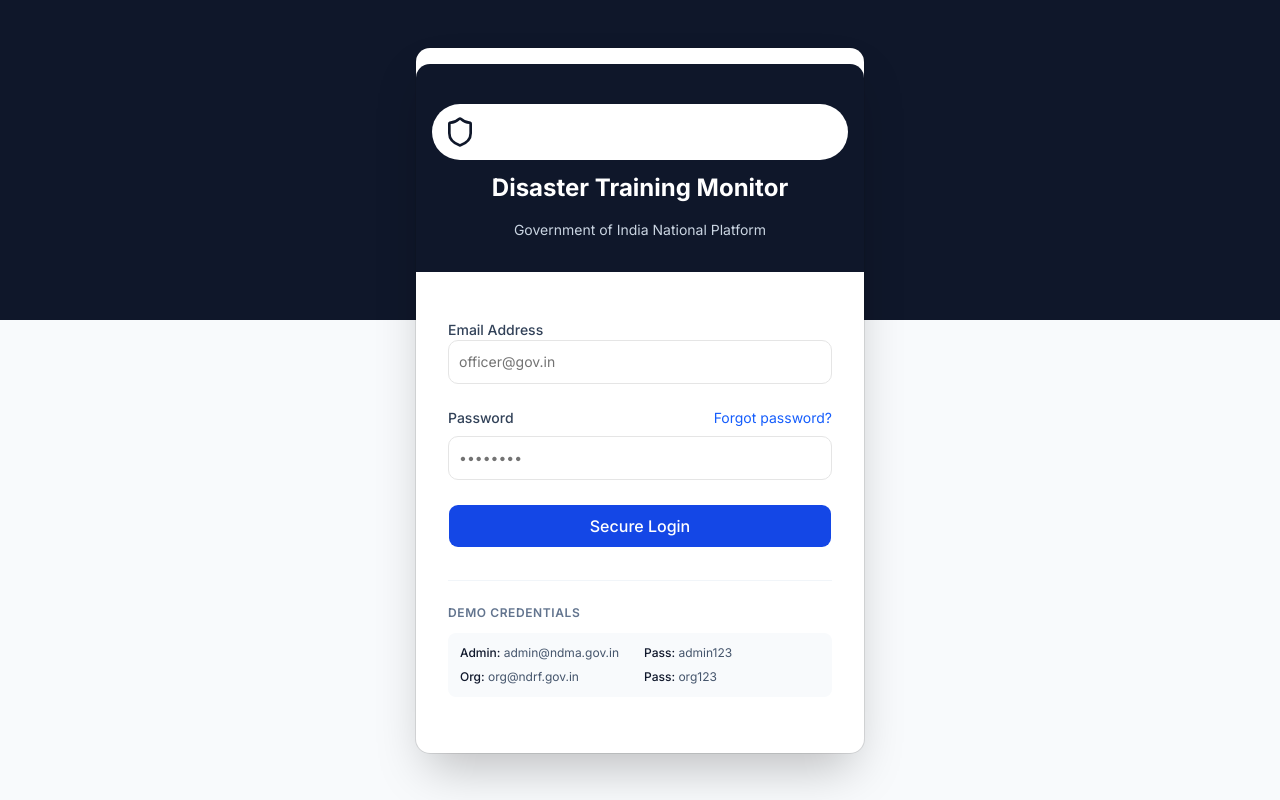
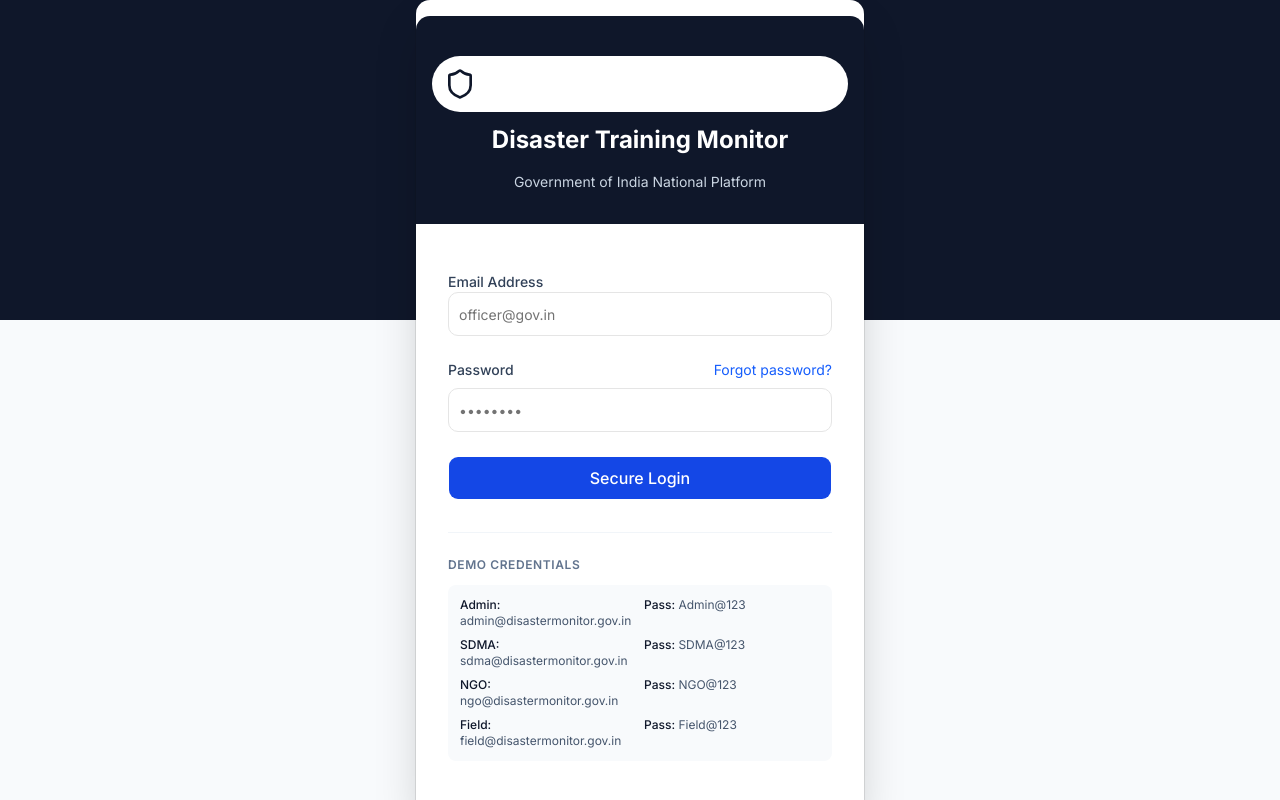
Before and after one commit to kumudgoyal/DisasterTraining, a Next.js app in the folder apps/web/: page /login in a window 1280 px wide. Built offline with nearby package versions, Linux system fonts and the light colour scheme; no server answers.

Commit message:
fix: API URL handling for Vercel without /api/v1 suffix and display correct demo credentials on login page

```diff
--- a/apps/web/src/app/login/page.tsx
+++ b/apps/web/src/app/login/page.tsx
@@ -105,10 +105,14 @@
           <div className="mt-8 pt-6 border-t border-slate-100">
             <p className="text-xs font-semibold text-slate-500 uppercase tracking-wider mb-3">Demo Credentials</p>
             <div className="grid grid-cols-2 gap-2 text-xs text-slate-600 bg-slate-50 p-3 rounded-md">
-              <div><span className="font-medium text-slate-900">Admin:</span> admin@ndma.gov.in</div>
-              <div><span className="font-medium text-slate-900">Pass:</span> admin123</div>
-              <div><span className="font-medium text-slate-900">Org:</span> org@ndrf.gov.in</div>
-              <div><span className="font-medium text-slate-900">Pass:</span> org123</div>
+              <div><span className="font-medium text-slate-900">Admin:</span> admin@disastermonitor.gov.in</div>
+              <div><span className="font-medium text-slate-900">Pass:</span> Admin@123</div>
+              <div><span className="font-medium text-slate-900">SDMA:</span> sdma@disastermonitor.gov.in</div>
+              <div><span className="font-medium text-slate-900">Pass:</span> SDMA@123</div>
+              <div><span className="font-medium text-slate-900">NGO:</span> ngo@disastermonitor.gov.in</div>
+              <div><span className="font-medium text-slate-900">Pass:</span> NGO@123</div>
+              <div><span className="font-medium text-slate-900">Field:</span> field@disastermonitor.gov.in</div>
+              <div><span className="font-medium text-slate-900">Pass:</span> Field@123</div>
             </div>
           </div>
         </CardContent>
--- a/apps/web/src/lib/api.ts
+++ b/apps/web/src/lib/api.ts
@@ -1,6 +1,7 @@
 import axios from 'axios';
 
-const API_URL = process.env.NEXT_PUBLIC_API_URL || 'http://localhost:4000/api/v1';
+const rawUrl = process.env.NEXT_PUBLIC_API_URL || 'http://localhost:4000/api/v1';
+const API_URL = rawUrl.endsWith('/api/v1') ? rawUrl : `${rawUrl.replace(/\/$/, '')}/api/v1`;
 
 const api = axios.create({
   baseURL: API_URL,
```
